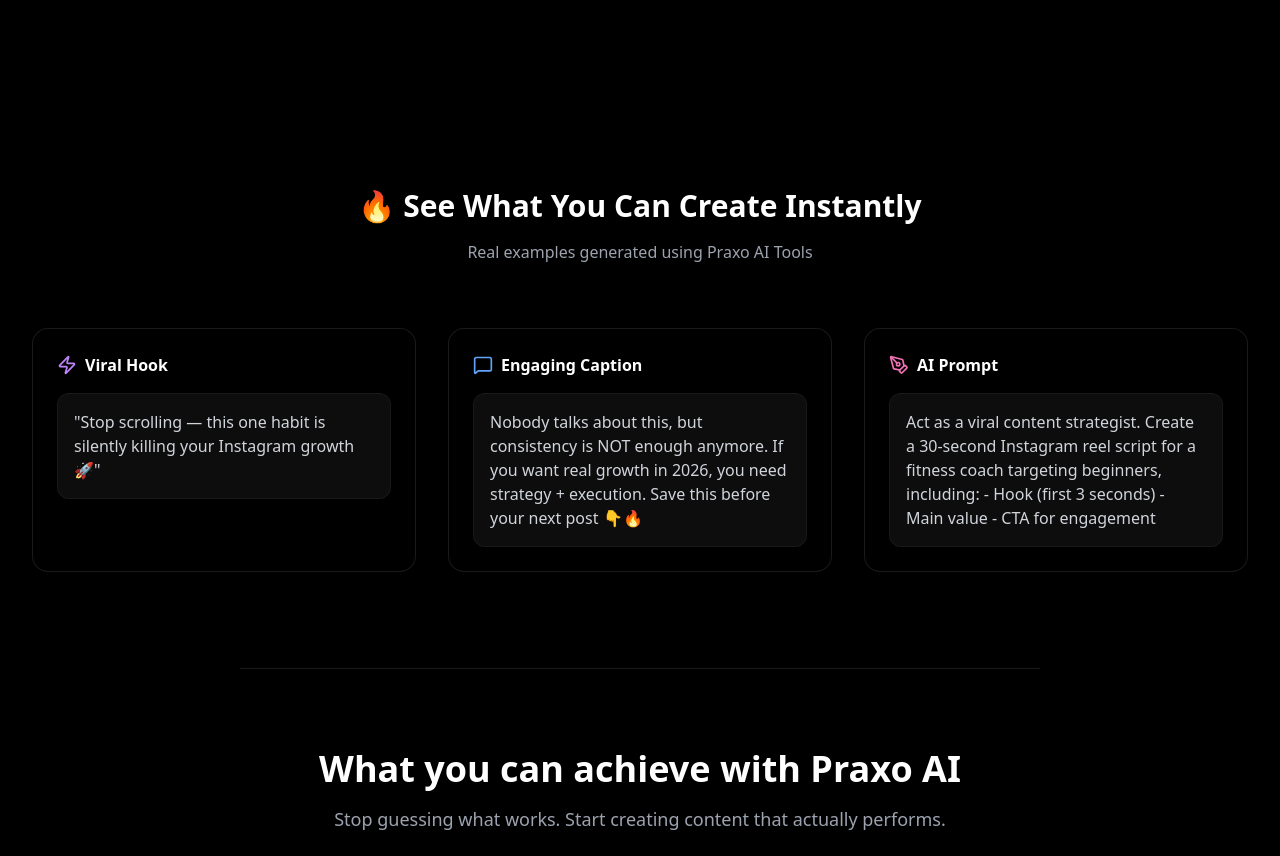
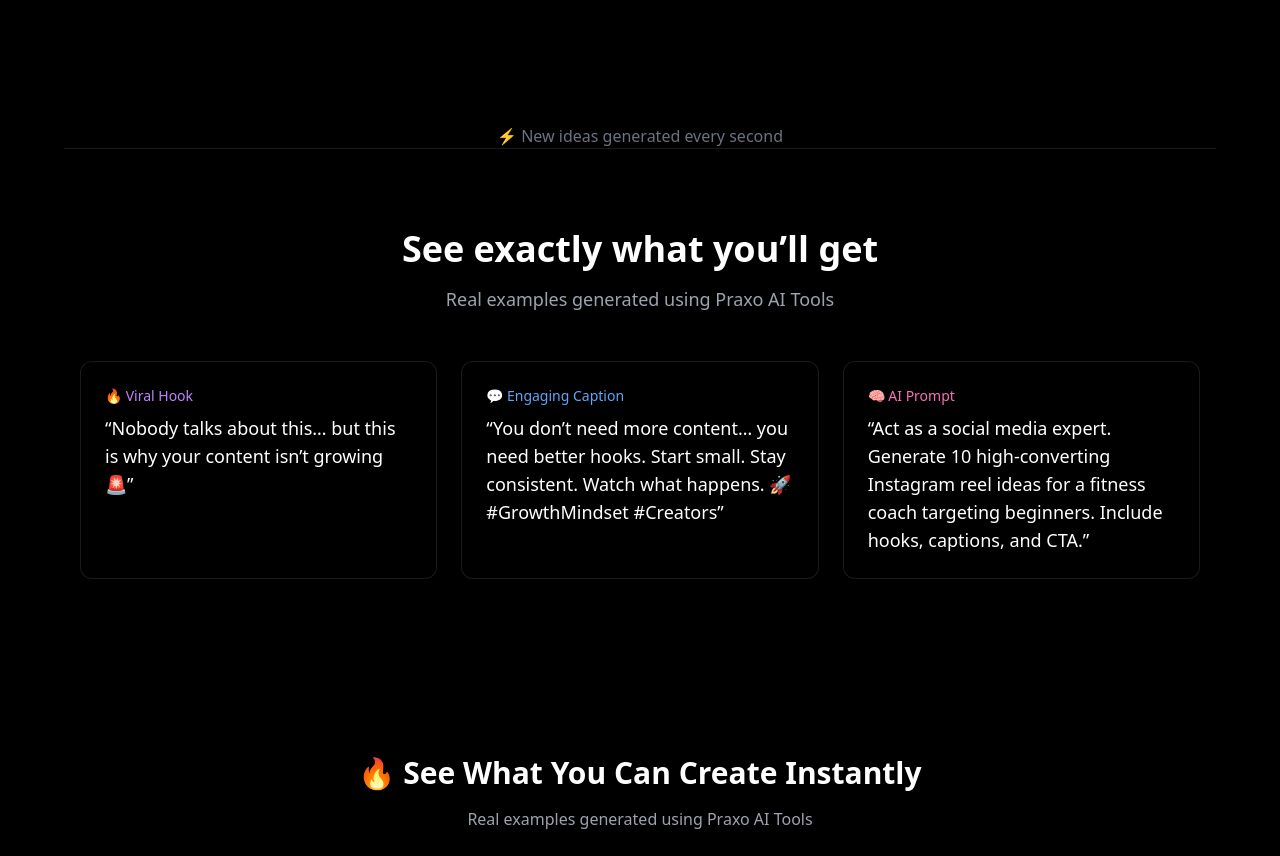
Before and after one commit to praxodigital-netizen/praxo-ai-tools, a React (Vite) app: page / in a window 1280 px wide. Shown: the part 760-1616 px from the top of the page. Built offline with nearby package versions, Linux system fonts and the light colour scheme.

Commit message:
Update Home.tsx

```diff
--- a/src/pages/Home.tsx
+++ b/src/pages/Home.tsx
@@ -64,6 +64,53 @@
           </p>
         </motion.div>
       </section>
+
+      {/* Example Output Section */}
+      <p className="text-center text-gray-500 mt-8">
+  ⚡ New ideas generated every second
+</p>
+<section className="py-20 border-t border-white/10">
+  <div className="max-w-6xl mx-auto px-4 text-center">
+
+    <h2 className="text-3xl md:text-4xl font-bold text-white mb-4">
+      See exactly what you’ll get
+    </h2>
+
+    <p className="text-gray-400 text-lg mb-12">
+      Real examples generated using Praxo AI Tools
+    </p>
+
+    <div className="grid grid-cols-1 md:grid-cols-3 gap-6">
+
+      {/* Viral Hook */}
+      <div className="bg-black/50 border border-white/10 rounded-xl p-6 text-left hover:border-purple-500/40 transition-all">
+        <p className="text-purple-400 text-sm mb-2">🔥 Viral Hook</p>
+        <p className="text-white text-lg font-medium">
+          “Nobody talks about this… but this is why your content isn’t growing 🚨”
+        </p>
+      </div>
+
+      {/* Caption */}
+      <div className="bg-black/50 border border-white/10 rounded-xl p-6 text-left hover:border-blue-500/40 transition-all">
+        <p className="text-blue-400 text-sm mb-2">💬 Engaging Caption</p>
+        <p className="text-white text-lg font-medium">
+          “You don’t need more content… you need better hooks.
+          Start small. Stay consistent. Watch what happens. 🚀
+          #GrowthMindset #Creators”
+        </p>
+      </div>
+
+      {/* AI Prompt */}
+      <div className="bg-black/50 border border-white/10 rounded-xl p-6 text-left hover:border-pink-500/40 transition-all">
+        <p className="text-pink-400 text-sm mb-2">🧠 AI Prompt</p>
+        <p className="text-white text-lg font-medium">
+          “Act as a social media expert. Generate 10 high-converting Instagram reel ideas for a fitness coach targeting beginners. Include hooks, captions, and CTA.”
+        </p>
+      </div>
+
+    </div>
+  </div>
+</section>
 
       {/* Business Section */}
       <section className="w-full max-w-7xl mx-auto px-4 sm:px-6 lg:px-8 py-24">
```
